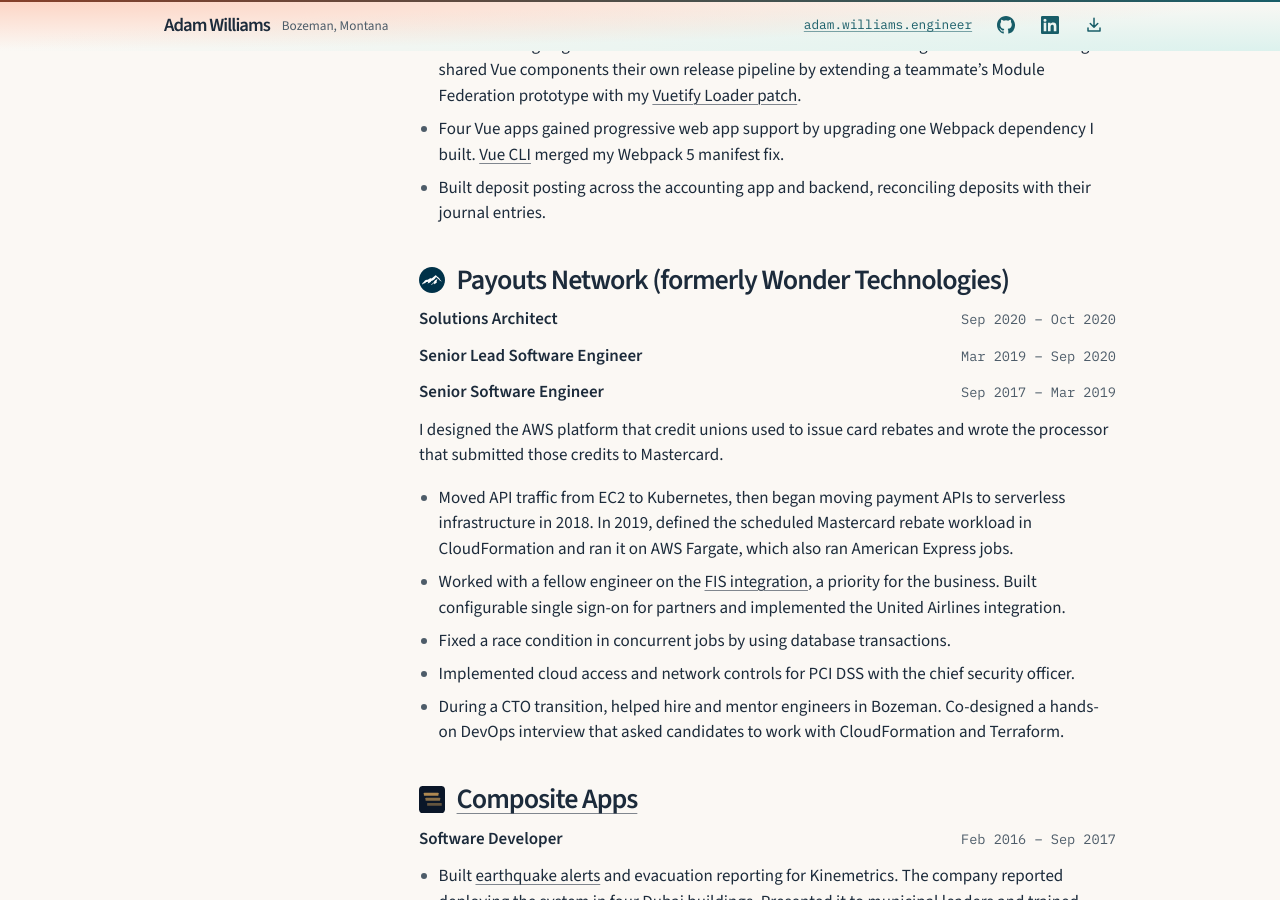
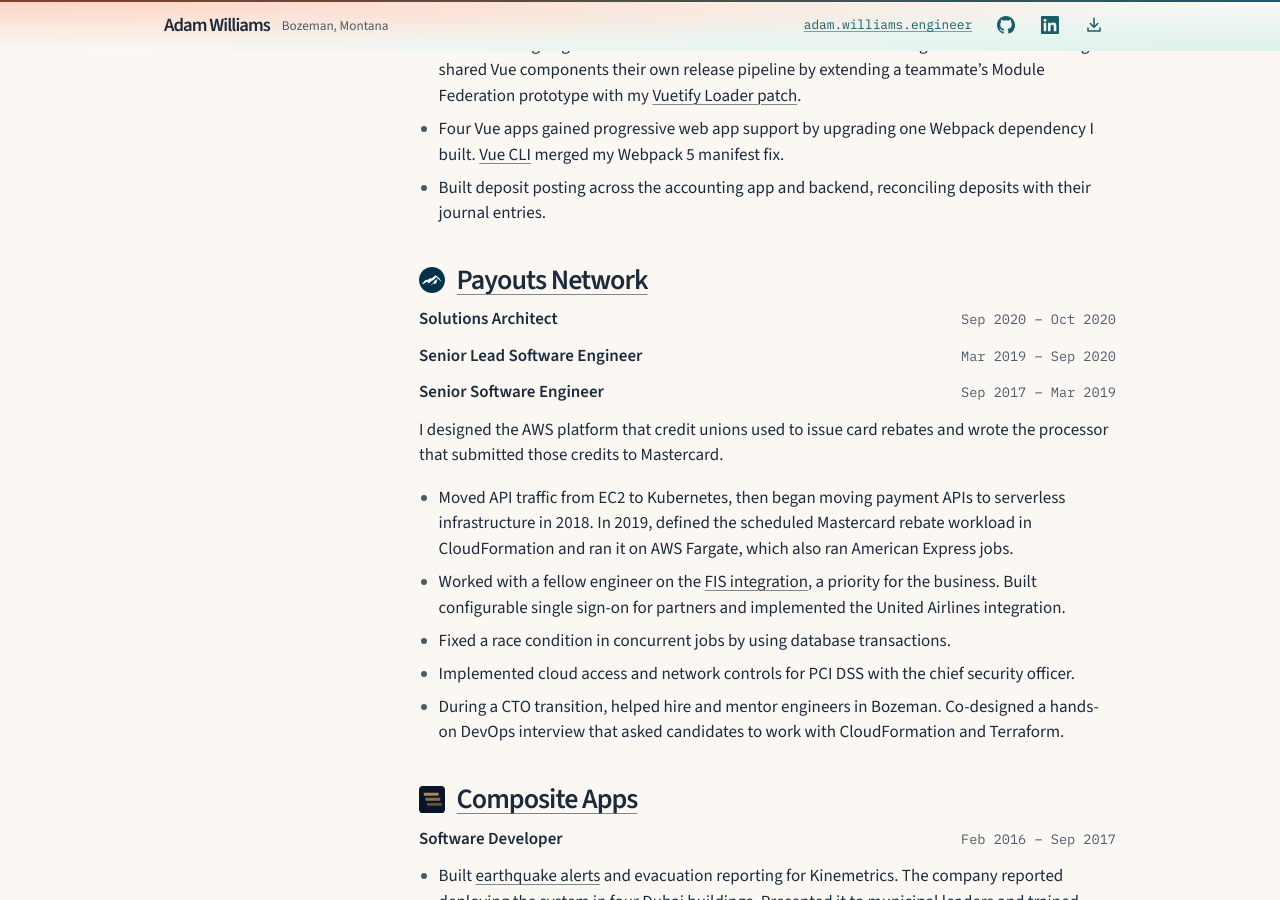
Before and after one commit to awill1988/awill1988.github.io, a Jekyll site: the page built from index.md, in a window 1280 px wide and 900 px high, scrolled down 1627 px. Built offline with Jekyll 4.4.1, drawn with Linux system fonts in a browser that asks for light colours.

Commit message:
docs: link payouts network employer heading

```diff
--- a/index.md
+++ b/index.md
@@ -72,7 +72,7 @@ Built the Rust services that resolved permissions at token exchange, giving [onX
 - Four Vue apps gained progressive web app support by upgrading one Webpack dependency I built. [Vue CLI](https://github.com/vuejs/vue-cli/pull/6277) merged my Webpack 5 manifest fix.
 - Built deposit posting across the accounting app and backend, reconciling deposits with their journal entries.
 
-### <img class="employer-logo" alt="" src="{{ '/assets/employers/payouts.svg' | relative_url }}"> Payouts Network (formerly Wonder Technologies)
+### <img class="employer-logo" alt="" src="{{ '/assets/employers/payouts.svg' | relative_url }}"> [Payouts Network](https://payoutsnetwork.com/)
 {: #payouts-network-formerly-wonder-technologies tabindex="-1"}
 
 #### Solutions Architect <span class="dates">Sep 2020 – Oct 2020</span>
```
Also changed, not shown: visual-baselines/desktop-dark-payouts.png, visual-baselines/desktop-light-payouts.png, visual-baselines/phone-dark-end.png, visual-baselines/phone-dark-payouts.png, visual-baselines/phone-light-end.png, visual-baselines/phone-light-payouts.png, visual-baselines/plain-page-2.png, visual-baselines/styled-page-2.png, visual-baselines/tablet-dark-payouts.png, visual-baselines/tablet-light-payouts.png.
